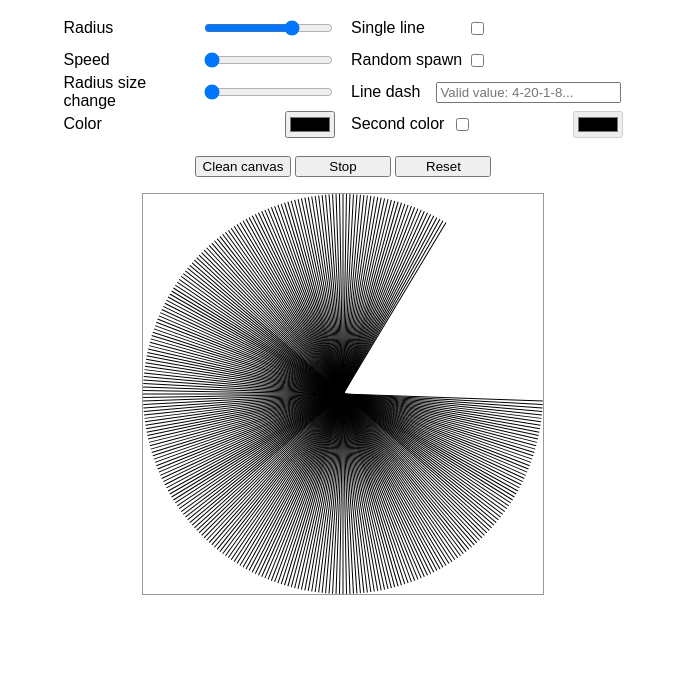
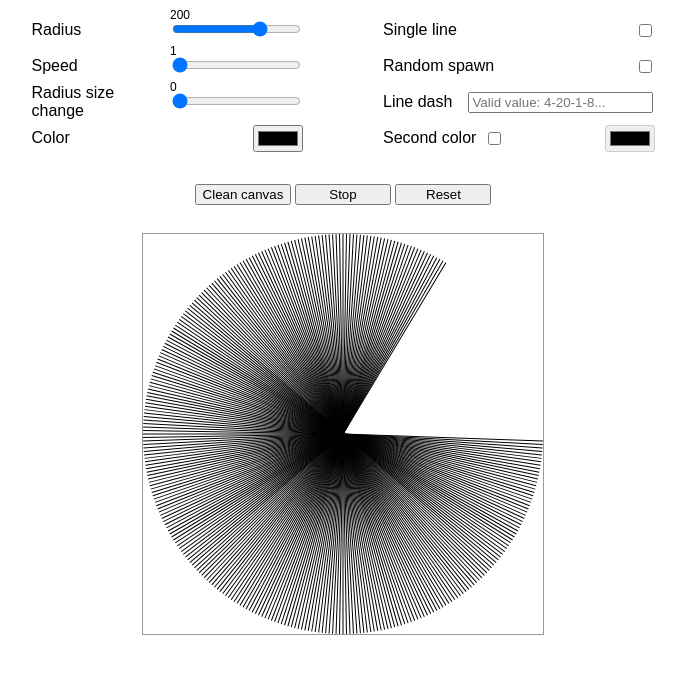
Before and after one commit to NivEz/canvas-circle-animation, a plain HTML site: page circle.html in a window 1280 px wide. Shown: the whole page, without its empty margins (297-983 px from the left). Drawn offline with Linux system fonts and the light colour scheme.

Commit message:
Added display values to sliders

```diff
--- a/circle.html
+++ b/circle.html
@@ -1,9 +1,9 @@
 <!DOCTYPE html>
 <html lang="en">
 <head>
-        <meta charset="UTF-8" />
+    <meta charset="UTF-8"/>
     <title>Canvas Circle</title>
-        <link rel="stylesheet" href="styles.css" />
+    <link rel="stylesheet" href="styles.css"/>
 </head>
 <body>
 <main>
@@ -11,6 +11,8 @@
         <div class="left">
             <div class="flex-item">
                 <label for="radius">Radius</label>
+                <div class="slider-and-val-container">
+                    <span id="radius-val"></span>
                     <input
                             type="range"
                             min="1"
@@ -19,8 +21,11 @@
                             id="radius"
                     />
                 </div>
+            </div>
             <div class="flex-item">
                 <label for="speed">Speed</label>
+                <div class="slider-and-val-container">
+                    <span id="speed-val"></span>
                     <input
                             type="range"
                             min="1"
@@ -29,10 +34,11 @@
                             id="speed"
                     />
                 </div>
+            </div>
             <div class="flex-item">
-                        <label for="radius-size-change"
-                            >Radius size change</label
-                        >
+                <label for="radius-size-change">Radius size change</label>
+                <div class="slider-and-val-container">
+                    <span id="radius-size-change-val"></span>
                     <input
                             type="range"
                             min="0"
@@ -41,20 +47,21 @@
                             id="radius-size-change"
                     />
                 </div>
+            </div>
             <div class="flex-item">
                 <label for="base-color">Color</label>
-                        <input type="color" id="base-color" />
+                <input type="color" id="base-color"/>
             </div>
         </div>
 
         <div class="right">
-                    <div class="flex-item checkbox">
+            <div class="flex-item">
                 <label for="single-line">Single line</label>
-                        <input type="checkbox" id="single-line" />
+                <input type="checkbox" id="single-line"/>
             </div>
-                    <div class="flex-item checkbox">
+            <div class="flex-item">
                 <label for="random-spawn">Random spawn</label>
-                        <input type="checkbox" id="random-spawn" />
+                <input type="checkbox" id="random-spawn"/>
             </div>
             <div class="flex-item text">
                 <label for="line-dash">Line dash</label>
@@ -66,8 +73,8 @@
             </div>
             <div class="flex-item second-color">
                 <label for="second-color">Second color</label>
-                        <input type="checkbox" id="second-color-checkbox" />
-                        <input type="color" id="second-color" disabled />
+                <input type="checkbox" id="second-color-checkbox"/>
+                <input type="color" id="second-color" disabled/>
             </div>
         </div>
     </form>
--- a/js/canvas.js
+++ b/js/canvas.js
@@ -1,4 +1,4 @@
-import { getRandomIntInclusive } from "./utils.js";
+import {getRandomIntInclusive} from "./utils.js";
 import state from "./state.js";
 
 const canvas = document.querySelector("canvas");
@@ -33,7 +33,7 @@ function Line({
     this.angle = 1;
     this.direction = 1;
     this.maxRadius = Math.sqrt(2 * WIDTH ** 2) / 2;
-    this.initialRadius = 200;
+    this.chosenRadius = radius;
 
     this.update = () => {
         this.setAngleAndSpeed();
@@ -66,9 +66,9 @@ function Line({
     };
 
     this.setRadius = () => {
-        if (this.radius >= this.initialRadius && this.direction !== -1) {
+        if (this.radius >= this.chosenRadius && this.direction !== -1) {
             // make smaller
-            this.radius = this.initialRadius;
+            this.radius = this.chosenRadius;
             this.direction = -1;
         } else if (this.radius <= 0 && this.direction !== 1) {
             // make bigger
--- a/js/form.js
+++ b/js/form.js
@@ -1,9 +1,13 @@
-import { line } from "./canvas.js";
+import {line} from "./canvas.js";
 import state from "./state.js";
+
 
 // ----- radius -----
 const handleRadius = (e) => {
-    line.radius = Number(e.target.value);
+    const val = Number(e.target.value);
+    line.radius = val;
+    line.chosenRadius = val;
+    radiusSizeDisplayValEl.innerText = val;
 };
 
 const radiusSlider = document.getElementById("radius");
@@ -11,9 +15,11 @@ radiusSlider.oninput = handleRadius;
 // set max radius size
 radiusSlider.max = line.maxRadius;
 
+
 // ----- speed -----
 const handleSpeed = (e) => {
     let val = Number(e.target.value);
+    speedDisplayValEl.innerText = val;
     if (!val) {
         val = 1;
     }
@@ -23,6 +29,32 @@ const handleSpeed = (e) => {
 const speedInput = document.getElementById("speed");
 speedInput.oninput = handleSpeed;
 
+
+// ----- radius change -----
+const handleRadiusChange = (e) => {
+    let val = Number(e.target.value);
+    radiusChangeDisplayValEl.innerText = val;
+    if (!val) {
+        val = 0;
+    }
+    line.changeRadiusUnit = val;
+};
+
+const radiusSizeChangeSlider = document.getElementById("radius-size-change");
+radiusSizeChangeSlider.oninput = handleRadiusChange;
+
+
+// ----- sliders value -----
+const radiusSizeDisplayValEl = document.getElementById("radius-val");
+radiusSizeDisplayValEl.innerText = radiusSlider.value;
+
+const speedDisplayValEl = document.getElementById("speed-val");
+speedDisplayValEl.innerText = speedInput.value;
+
+const radiusChangeDisplayValEl = document.getElementById("radius-size-change-val");
+radiusChangeDisplayValEl.innerText = radiusSizeChangeSlider.value;
+
+
 // ----- single line -----
 const handleIsSingleLine = (e) => {
     line.isSingleLine = e.target.checked;
@@ -30,6 +62,7 @@ const handleIsSingleLine = (e) => {
 
 const singeLineCheckBox = document.getElementById("single-line");
 singeLineCheckBox.oninput = handleIsSingleLine;
+
 
 // ----- random spawn -----
 const handleRandomSpawn = (e) => {
@@ -39,17 +72,6 @@ const handleRandomSpawn = (e) => {
 const randomSpawnCheckbox = document.getElementById("random-spawn");
 randomSpawnCheckbox.oninput = handleRandomSpawn;
 
-// ----- radius change -----
-const handleRadiusChange = (e) => {
-    let val = Number(e.target.value);
-    if (!val) {
-        val = 0;
-    }
-    line.changeRadiusUnit = val;
-};
-
-const radiusSizeChangeSlider = document.getElementById("radius-size-change");
-radiusSizeChangeSlider.oninput = handleRadiusChange;
 
 // ----- colors -----
 const baseColorPicker = document.getElementById("base-color");
@@ -73,6 +95,7 @@ secondColorPicker.oninput = (e) => {
     line.secondColor = e.target.value;
 };
 
+
 // ----- line dash -----
 const lineDashHandler = (e) => {
     let val = e.target.value;
@@ -94,6 +117,7 @@ const lineDashHandler = (e) => {
 const lineDashInput = document.getElementById("line-dash");
 lineDashInput.onchange = lineDashHandler;
 
+
 // ----- buttons -----
 const cleanButton = document.getElementById("clean-btn");
 cleanButton.onclick = () => line.destroy();
--- a/styles.css
+++ b/styles.css
@@ -14,12 +14,12 @@ main {
     flex-direction: column;
     justify-content: center;
     align-items: center;
-    gap: 1rem;
+    gap: 1.75rem;
 }
 
 .inputs-form {
     display: flex;
-    gap: 1rem;
+    gap: 5rem;
 }
 
 .left {
@@ -31,14 +31,20 @@ main {
 }
 
 .flex-item {
-    height: 2rem;
+    height: 2.25rem;
     display: flex;
     align-items: center;
     justify-content: space-between;
 }
 
-.checkbox {
-    width: 50%;
+.slider-and-val-container {
+    position: relative;
+}
+
+.slider-and-val-container > span {
+    font-size: 12px;
+    position: absolute;
+    bottom: 85%;
 }
 
 .text {
```
Lines whose indentation alone changed are shown as unchanged.
